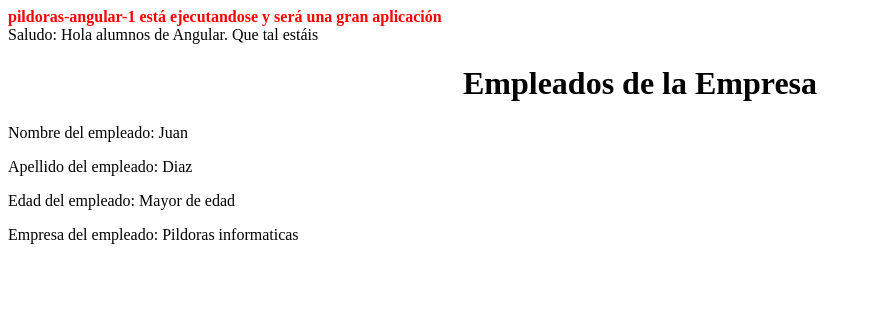
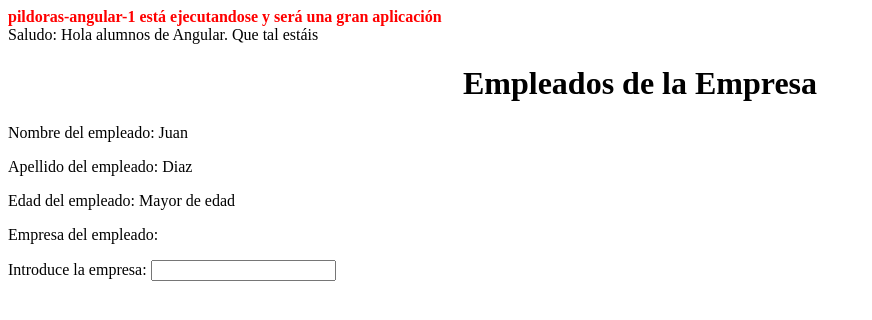
Before and after one commit to daicual/angular_pildoras, an Angular app in the folder pildoras-angular-1/: page / in a window 1280 px wide. Shown: the top 320 px of the page, without its empty margins (0-872 px from the left). Built offline with nearby package versions, Linux system fonts and the light colour scheme.

Commit message:
Interpolación II 8

```diff
--- a/pildoras-angular-1/src/app/empleado/empleado.component.html
+++ b/pildoras-angular-1/src/app/empleado/empleado.component.html
@@ -1,4 +1,8 @@
 <p>Nombre del empleado: {{nombre}}</p>
 <p>Apellido del empleado: {{apellido}}</p>
 <p>Edad del empleado: {{edad<18 ? "Menor de edad":"Mayor de edad"}}</p>
-<p>Empresa del empleado: {{empresa}}</p>
+<p>Empresa del empleado: {{empresa.value}}</p>
+Introduce la empresa: <input type="text" #empresa (keyup)="0">
+
+<br>
+<br>
--- a/pildoras-angular-1/src/app/empleado/empleado.component.ts
+++ b/pildoras-angular-1/src/app/empleado/empleado.component.ts
@@ -11,10 +11,12 @@ export class EmpleadoComponent {
   nombre ="Juan";
   apellido="Diaz";
   edad=18;
-  empresa="Pildoras informaticas";
+  //empresa="Pildoras informaticas";
 /**
   getEdad(){
     return this.edad;
   }
 */
+
+
 }
```
